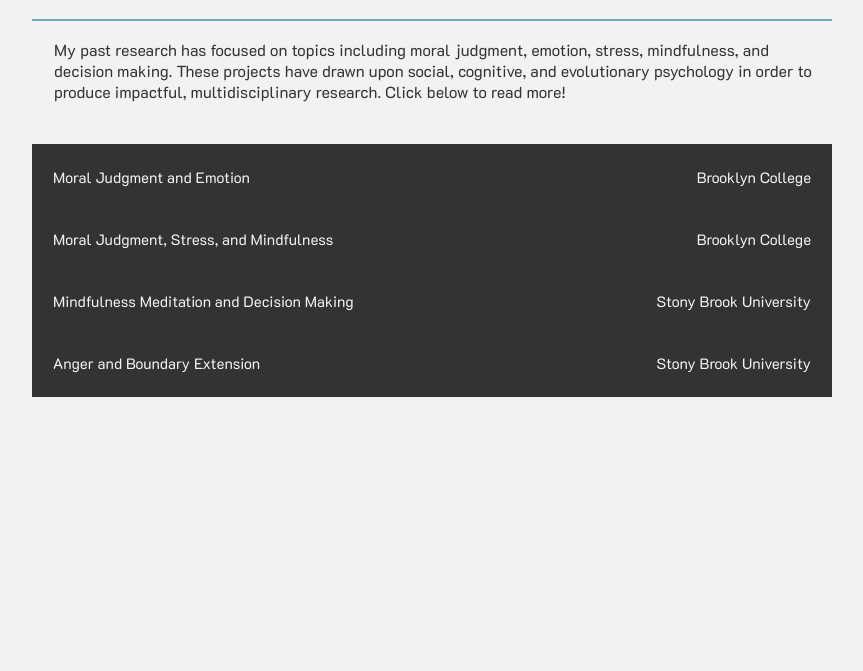
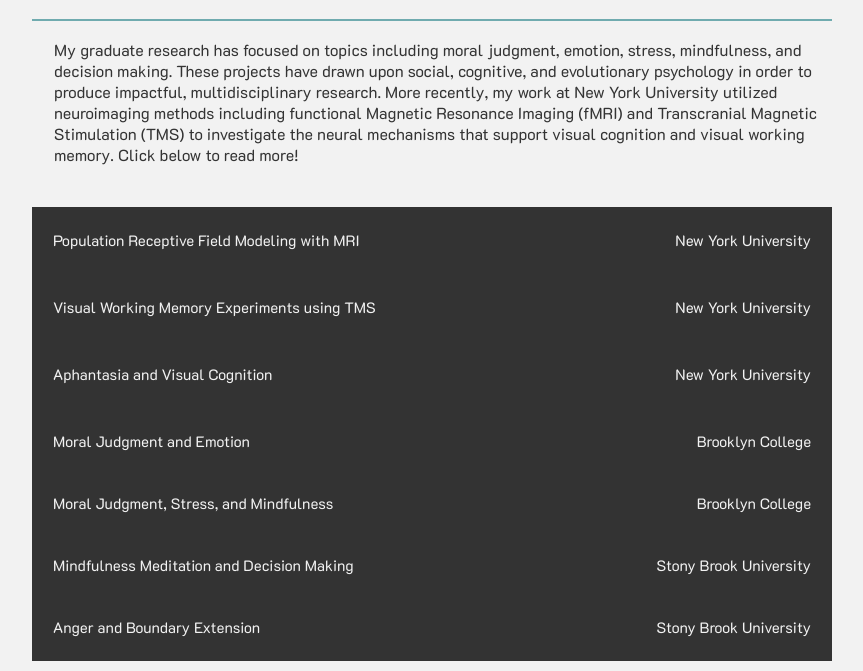
Before and after one commit to jeffkravitz/personal, a plain HTML site: page research.html in a window 1280 px wide. Shown: the part 126-797 px from the top of the page, without its empty margins (208-1071 px from the left). Drawn offline with Linux system fonts and the light colour scheme.

Commit message:
updated research section

```diff
--- a/research.html
+++ b/research.html
@@ -122,11 +122,60 @@
         <hr color=#70ABAF>
 
         <div class="article" style="padding-top:10px; padding-left:22px;">
-          My past research has focused on topics including moral judgment, emotion, stress, mindfulness, and
+          My graduate research has focused on topics including moral judgment, emotion, stress, mindfulness, and
           decision making. These projects have drawn upon social, cognitive, and evolutionary psychology in order
-          to produce impactful, multidisciplinary research. Click below to read more!
+          to produce impactful, multidisciplinary research. More recently, my work at New York University utilized
+          neuroimaging methods including functional Magnetic Resonance Imaging (fMRI) and Transcranial Magnetic
+          Stimulation (TMS) to investigate the neural mechanisms that support visual cognition and visual working memory.
+          Click below to read more!
         </div>
         </br></br>
+
+        <button class="accordion top-accordion">Population Receptive Field Modeling with MRI<div class="accordion-right">New York University</div></button>
+        <div class="panel">
+          <p>
+              One of my biggest projects for the Curtis Lab was developing a new method to stimulate the visual
+              field for population receptive field (pRF) modeling. pRF modeling involves systematically stimulating
+              different parts of your vision while being scanned by an MRI machine, and then using the resulting data
+              and structure to determine which parts of your visual cortex encode which regions of space. The goal of
+              the new method was to attain more robust results for downstream brain regions while making the method
+              more accessible by using well-documented, open source python code. I designed and coded this new method in
+              Python, programming MRI compatibility and a number of supporting functionality including environment setup and
+              installation scripts, data structure reports based on runtime parameters, and stimuli image processing. I
+              collected pRF data using the university's MRI machine, and supported our sister lab at Columbia University
+              when they adopted our procedure to examine the visual cortices of schizophreniia patients.
+          </p>
+        </div>
+
+        <button class="accordion top-accordion">Visual Working Memory Experiments using TMS<div class="accordion-right">New York University</div></button>
+        <div class="panel">
+          <p>
+              While working as the lab manageer for the Curtis Lab, I was trained and certified in Transcranial
+              Magnetic Stimulation (TMS) operation. This is an experimental technique that we use to stimulate
+              a region of the brain during a visual working memory task to determine whether that area of the brain
+              plays a role in the completion of the task. This involves using 3D neuronavigation software to
+              target the correct region of interest, set up and position the magnetic coil properly,
+              launch the experiment, and observe and manage the position of the coil to ensure that subject movement
+              does not displace the coil, resulting in stimulation of an incorrect brain region. Additionaly,
+              I set up Python compatibility with the TMS system for our lab, and collected data for various
+              experiments to support the work of several doctoral students.
+          </p>
+        </div>
+
+        <button class="accordion top-accordion">Aphantasia and Visual Cognition<div class="accordion-right">New York University</div></button>
+        <div class="panel">
+          <p>
+              Aphantasia, or the condition in which a person cannot create visual images in their mind, has
+              recently become a topic of interest for  neuroscientists. This inablity to mentally visualize
+              can offer much insight into the way that visual cognition works. In order to characterize the
+              cognitive functioning associated with this deficit, one of my projects involved developing and
+              coordinating a multistage online psychophysics study. In this study, I recruited subjects from
+              online communities and directed them through a series of three experiments created with Python's
+              PsychoPy and hosted on Pavlovia. These experiments included a mental rotation task, a change detection
+              task, and a pattern matching task. I then created a data analysis pipeline to process and analyze the
+              resulting data, creating a cognitive profile for the subjects.
+          </p>
+        </div>
 
         <button class="accordion top-accordion">Moral Judgment and Emotion<div class="accordion-right">Brooklyn College</div></button>
         <div class="panel">
@@ -146,16 +195,16 @@
         <button class="accordion">Moral Judgment, Stress, and Mindfulness<div class="accordion-right">Brooklyn College</div></button>
         <div class="panel">
           <p>
-              In a second line of research, I am currently developing a study that aims to
+              In a second line of research, I developed a study that aims to
               determine whether automatic processes such as stress have a causal role in moral
               judgment or if they are merely the result of such judgment. This study utilizes
               false physiological feedback to test the hypothesis that perceived stress causes
               more severe moral judgment. In the experiment, participants wear headphones and
               are told that they are listening to their own heartbeat; in reality, they are
-              randomly assigned to hear either a fast or normal heartbeat. I hypothesize that
+              randomly assigned to hear either a fast or normal heartbeat. I hypothesized that
               participants in the fast-heartbeat condition will attribute their perceived stress
               response to moral transgressions presented in a vignette, and thus judge them more
-              severely. Further, I hypothesize that this effect will be moderated by mindfulness
+              severely. Further, I hypothesized that this effect will be moderated by mindfulness
               such that people high in mindfulness will be aware of and non-reactive to their
               physiological feedback, and thus judge less severely than those lower in mindfulness.
           </p>
```
Also changed, not shown: coding.html (+1 -1 lines).
